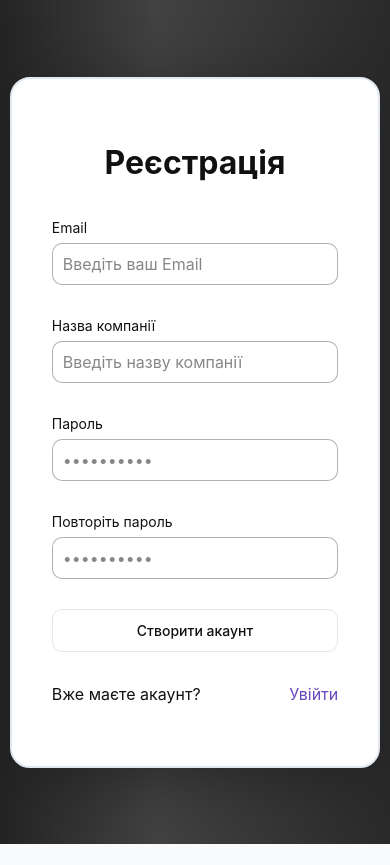
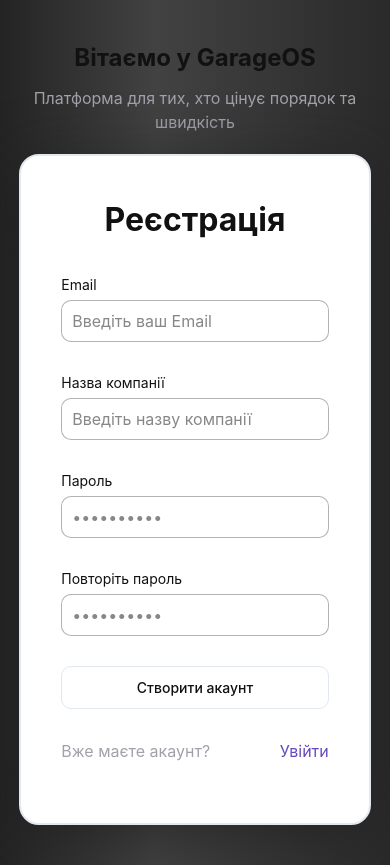
Before and after one commit to Roman16/fixpilot, a Next.js app: page /registration in a window 390 px wide. Before the commit the page ends 844 px from the top, so only its background shows below. Built offline with nearby package versions, Linux system fonts and the light colour scheme.

Commit message:
Refactor registration page to enhance UI with responsive styles, add `AuthDetails` for improved login flow, initialize theme in `Providers`, update global styles for mobile responsiveness, and refine layout adaptiveness.

```diff
--- a/src/app/(auth)/registration/page.tsx
+++ b/src/app/(auth)/registration/page.tsx
@@ -1,9 +1,16 @@
 import RegistrationForm from "@/app/components/forms/RegistrationForm/RegistrationForm";
+import {AuthDetails} from "@/app/(auth)/login/AuthDetails";
 
 export default function RegistrationPage() {
     return (
         <div className="page auth-page registration-page">
-            <RegistrationForm/>
+            <div className={'auth-page__form-container'}>
+                <h2>Вітаємо у GarageOS</h2>
+                <p>Платформа для тих, хто цінує порядок та швидкість</p>
+                <RegistrationForm/>
+            </div>
+
+            <AuthDetails/>
         </div>
     );
 }
--- a/src/app/components/layout/Heading/heading.module.scss
+++ b/src/app/components/layout/Heading/heading.module.scss
@@ -21,7 +21,7 @@
 
   @media(max-width: 700px) {
     .title {
-      font-size: 28px;
+      font-size: 26px;
     }
 
     .btn {
--- a/src/app/components/layout/Sidebar/sidebar.module.scss
+++ b/src/app/components/layout/Sidebar/sidebar.module.scss
@@ -124,7 +124,6 @@
 
     .link {
       padding: 10px;
-      justify-content: center;
     }
 
     .container {
--- a/src/app/layout.tsx
+++ b/src/app/layout.tsx
@@ -1,18 +1,13 @@
-'use client';
-
 import '../styles/global.scss';
 import {Providers} from './providers'
 import {Toaster} from "react-hot-toast";
-import {useEffect} from "react";
-import {useThemeStore} from "@/store/themeStore";
+import type { Metadata } from 'next';
+
+export const metadata: Metadata = {
+    viewport: 'width=device-width, initial-scale=1',
+};
 
 export default function RootLayout({children}: Readonly<{ children: React.ReactNode }>) {
-    const initTheme = useThemeStore((s) => s.initTheme);
-
-    useEffect(() => {
-        initTheme();
-    }, [initTheme]);
-
     return (
         <html lang="en">
         <body>
--- a/src/app/providers.tsx
+++ b/src/app/providers.tsx
@@ -1,10 +1,17 @@
 'use client'
 
 import { QueryClient, QueryClientProvider } from '@tanstack/react-query'
-import { ReactNode } from 'react'
+import {ReactNode, useEffect} from 'react'
+import {useThemeStore} from "@/store/themeStore";
 
 const queryClient = new QueryClient()
 
 export function Providers({ children }: { children: ReactNode }) {
+    const initTheme = useThemeStore((s) => s.initTheme);
+
+    useEffect(() => {
+        initTheme();
+    }, [initTheme]);
+
     return <QueryClientProvider client={queryClient}>{children}</QueryClientProvider>
 }
--- a/src/styles/global.scss
+++ b/src/styles/global.scss
@@ -21,6 +21,10 @@
   -webkit-font-smoothing: antialiased;
   display: flex;
   overflow: hidden;
+
+  @media (max-width: 700px) {
+    overflow: inherit;
+  }
 }
 
 a {
@@ -82,6 +86,7 @@
 .page {
   width: 100%;
   min-height: 100%;
+  height: max-content;
   overflow: auto;
 }
 
@@ -121,7 +126,7 @@
     max-width: 450px;
     height: max-content;
     border: 2px solid var(--color-border);
-    padding: 60px 40px;
+    padding: 40px;
     border-radius: 20px;
     display: flex;
     flex-direction: column;
@@ -141,6 +146,8 @@
   }
 
   &__form-container {
+    padding: 40px 10px;
+
     h2 {
       font-size: 24px;
       margin-bottom: 10px;
@@ -150,6 +157,7 @@
       color: #A1A1AA;
       font-size: 16px;
       margin-bottom: 20px;
+      text-align: center;
     }
   }
 
```
Also changed, not shown: src/app/components/Landing/landing.scss (+15 -0 lines).
